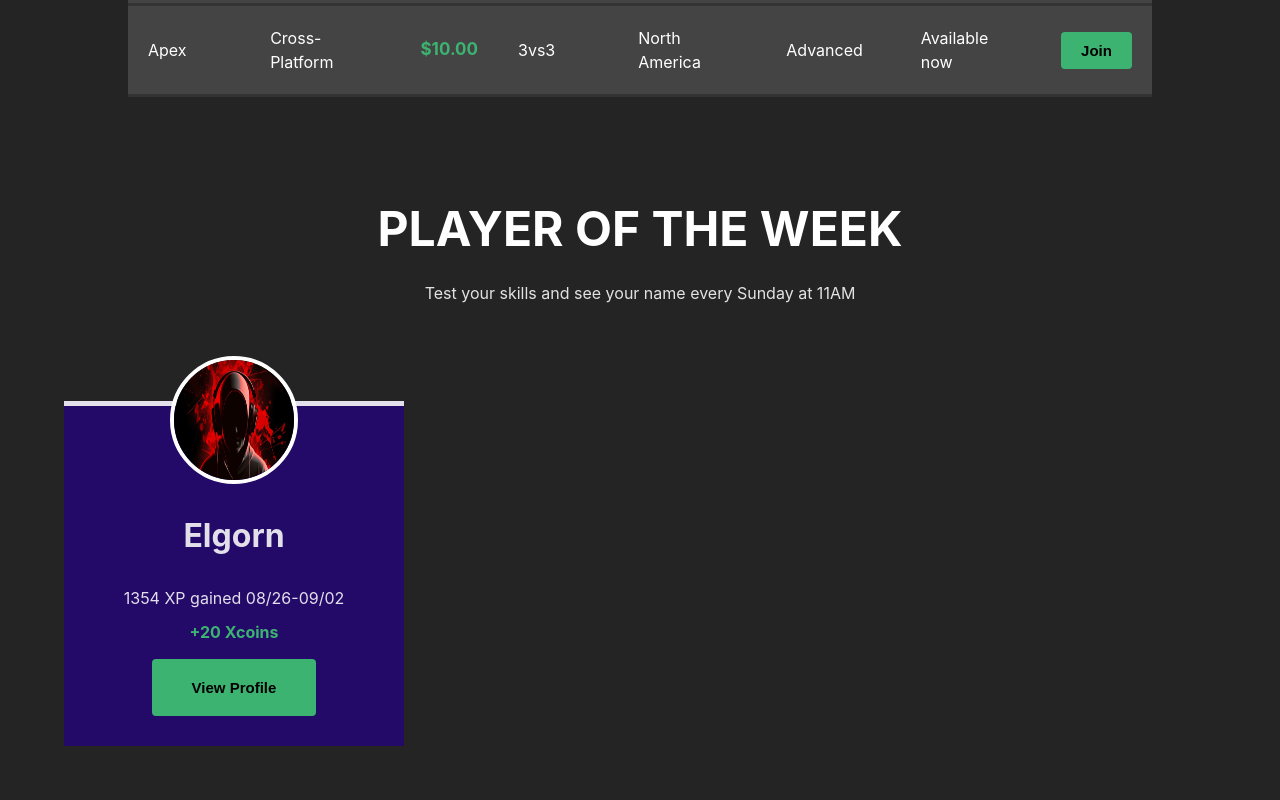
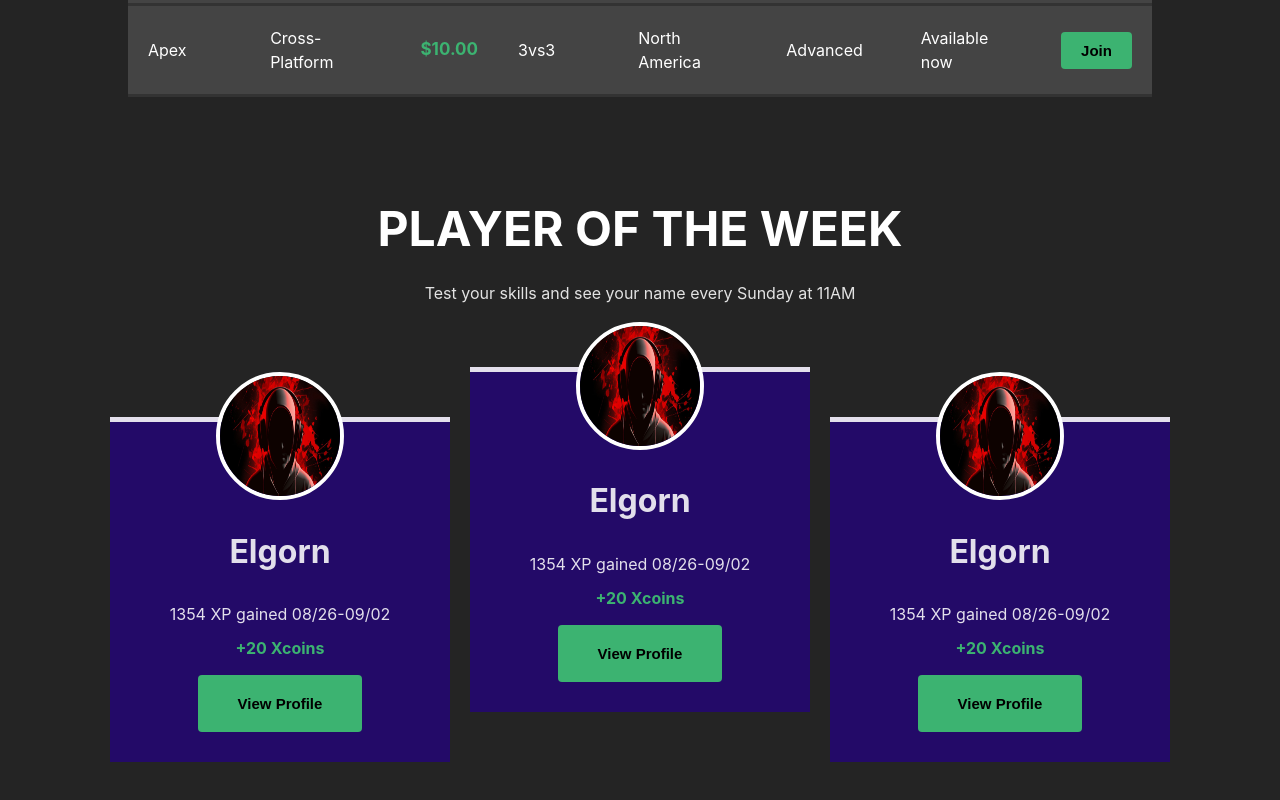
Before and after one commit to FaridYoucef/Gaming-Page, a React (Vite) app: page / in a window 1280 px wide. Shown: the part 2922-3722 px from the top of the page. Before the commit the page ends 3668 px from the top, so only its background shows below. Built offline with nearby package versions, Linux system fonts and the light colour scheme.

Commit message:
-Adding the other player-card tags -Styling the playerCard-container with flex -Making the middle card higher than the other

```diff
--- a/src/components/PlayersPrise.jsx
+++ b/src/components/PlayersPrise.jsx
@@ -17,6 +17,20 @@ function PlayersPrise() {
           <p className="coins">+20 Xcoins</p>
           <button>View Profile</button>
         </div>
+        <div className="palyer-card card-1">
+          <img src="/assets/images/player.jpg" alt="player" />
+          <h1>Elgorn</h1>
+          <p>1354 XP gained 08/26-09/02</p>
+          <p className="coins">+20 Xcoins</p>
+          <button>View Profile</button>
+        </div>
+        <div className="palyer-card">
+          <img src="/assets/images/player.jpg" alt="player" />
+          <h1>Elgorn</h1>
+          <p>1354 XP gained 08/26-09/02</p>
+          <p className="coins">+20 Xcoins</p>
+          <button>View Profile</button>
+        </div>
       </div>
     </div>
   );
--- a/src/components/styles/playerPrise.css
+++ b/src/components/styles/playerPrise.css
@@ -1,6 +1,7 @@
 .player-container {
     max-width: 90%;
     margin: auto;
+    margin-bottom: 60px;
 }
 .player-title {
     text-align: center;
@@ -10,6 +11,13 @@
     font-size: 3rem;
     color: white;
     margin-bottom: 1rem;
+}
+
+.palyerCard-container{
+    display: flex;
+    justify-content: center;
+    align-items: center;
+    gap: 20px;
 }
 
 .palyer-card{
@@ -24,6 +32,10 @@
   margin-top: 6rem;
   position: relative;
 
+}
+
+.card-1{
+    margin-top: -5px;
 }
 .palyer-card img {
     width: 120px;
```
